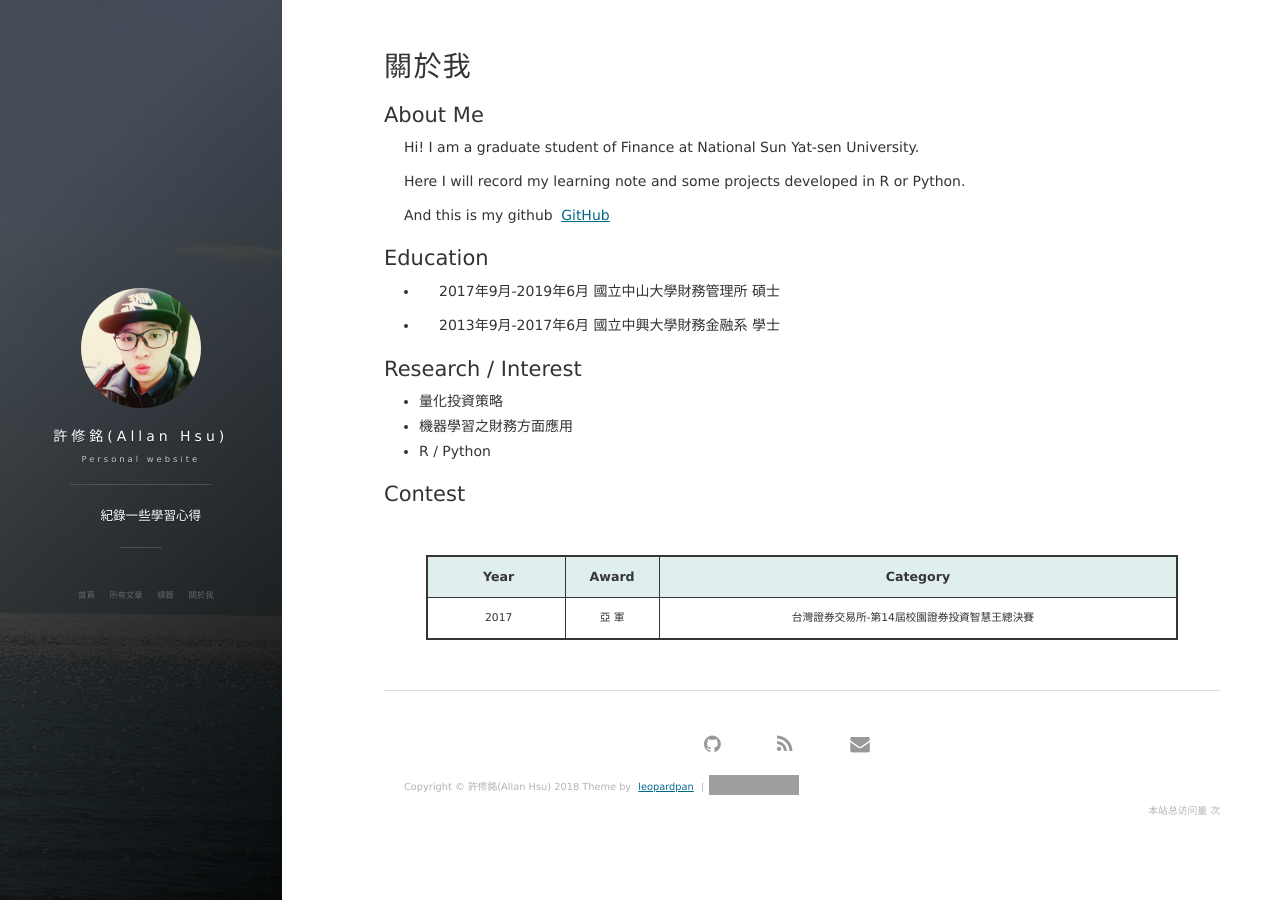
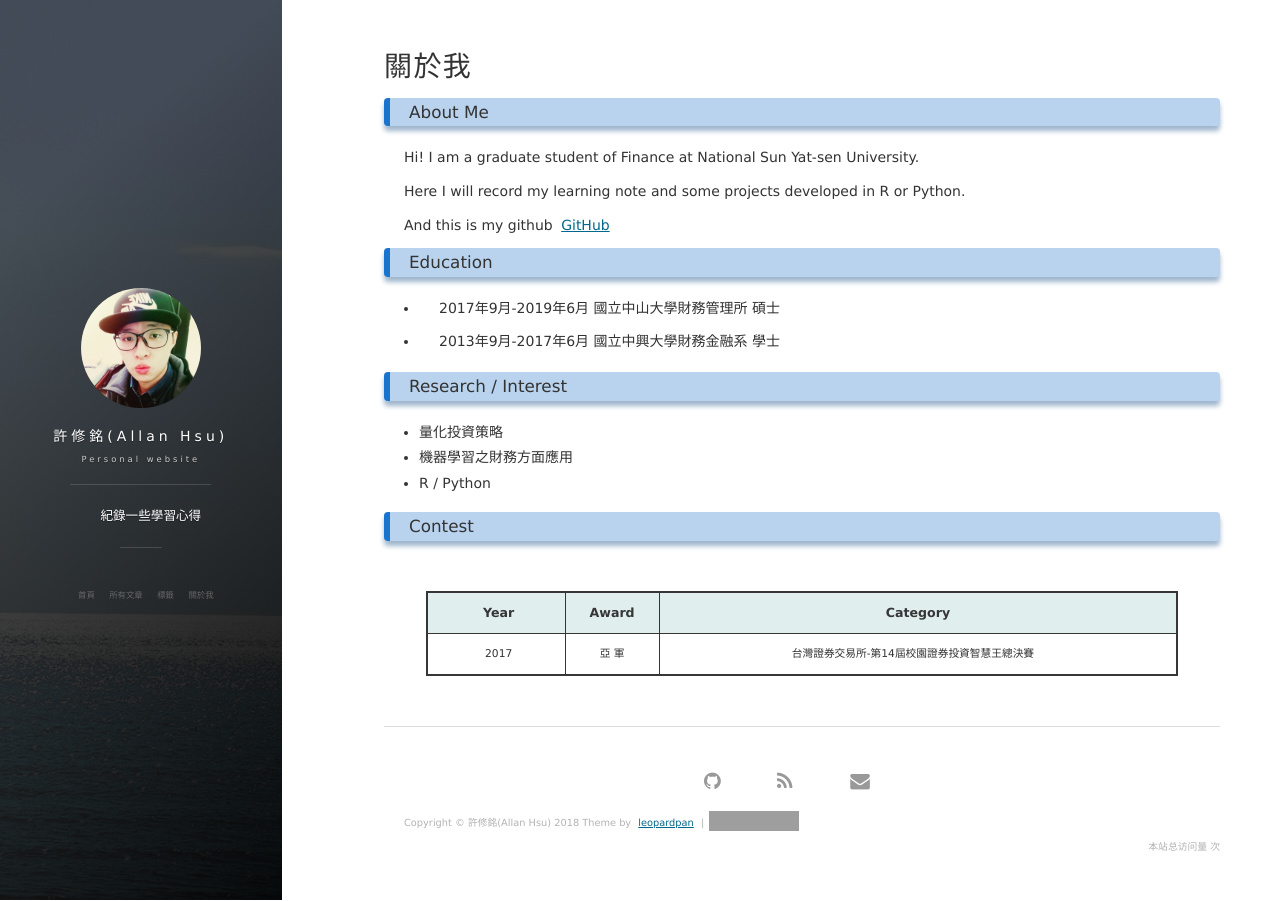
Before and after one commit to allanhsu83117/allanhsu83117.github.io, a Jekyll site: the page built from about.md, in a window 1280 px wide. Built offline with Jekyll 4.4.1, drawn with Linux system fonts in a browser that asks for light colours; nearby versions of some CDN libraries; comment, search, counter and statistics services are not loaded; grey boxes are pictures that could not be loaded.

Commit message:
create new page

```diff
--- a/about.md
+++ b/about.md
@@ -3,7 +3,7 @@ layout: page
 title: 關於我
 ---
 
-## About Me
+<h3> About Me </h3>
 
 Hi! I am a graduate student of Finance at National Sun Yat-sen University.
 
@@ -12,7 +12,7 @@ Here I will record my learning note and some projects developed in R or Python.
 And this is my github [GitHub](https://github.com/allanhsu83117)
 
 
-## Education
+<h3> Education </h3>
 
 * 2017年9月-2019年6月
 國立中山大學財務管理所 碩士
@@ -21,13 +21,13 @@ And this is my github [GitHub](https://github.com/allanhsu83117)
 國立中興大學財務金融系 學士
 
 
-## Research / Interest
+<h3> Research / Interest </h3>
 * 量化投資策略
 * 機器學習之財務方面應用
 * R / Python
 
 
-## Contest
+<h3> Contest </h3>
 
 Year | Award | Category
 -----|-------|--------
```
